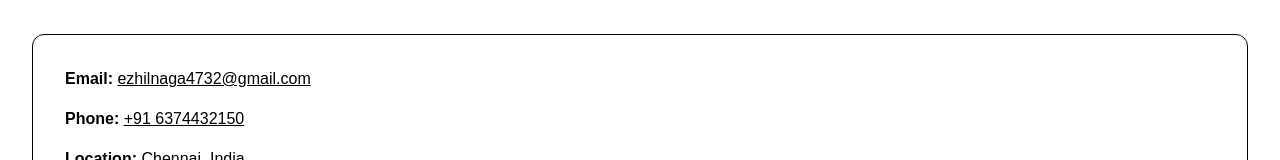
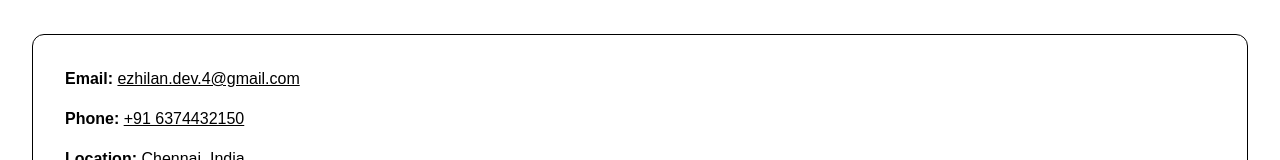
Before and after one commit to ezhilnn/ezhilan-portfolio, a Next.js app: page / in a window 1280 px wide. Shown: the part 5424-5584 px from the top of the page. Built offline with nearby package versions, Linux system fonts and the light colour scheme.

Commit message:
Update email address in personalInfo object

```diff
--- a/data/personal.ts
+++ b/data/personal.ts
@@ -2,7 +2,7 @@ export const personalInfo = {
   name: "Ezhilan N",
   title: "Software Engineer I",
   company: "Rocket India",
-  email: "ezhilnaga4732@gmail.com",
+  email: "ezhilan.dev.4@gmail.com",
   phone: "+91 6374432150",
 
   location: "Chennai, India",
```
